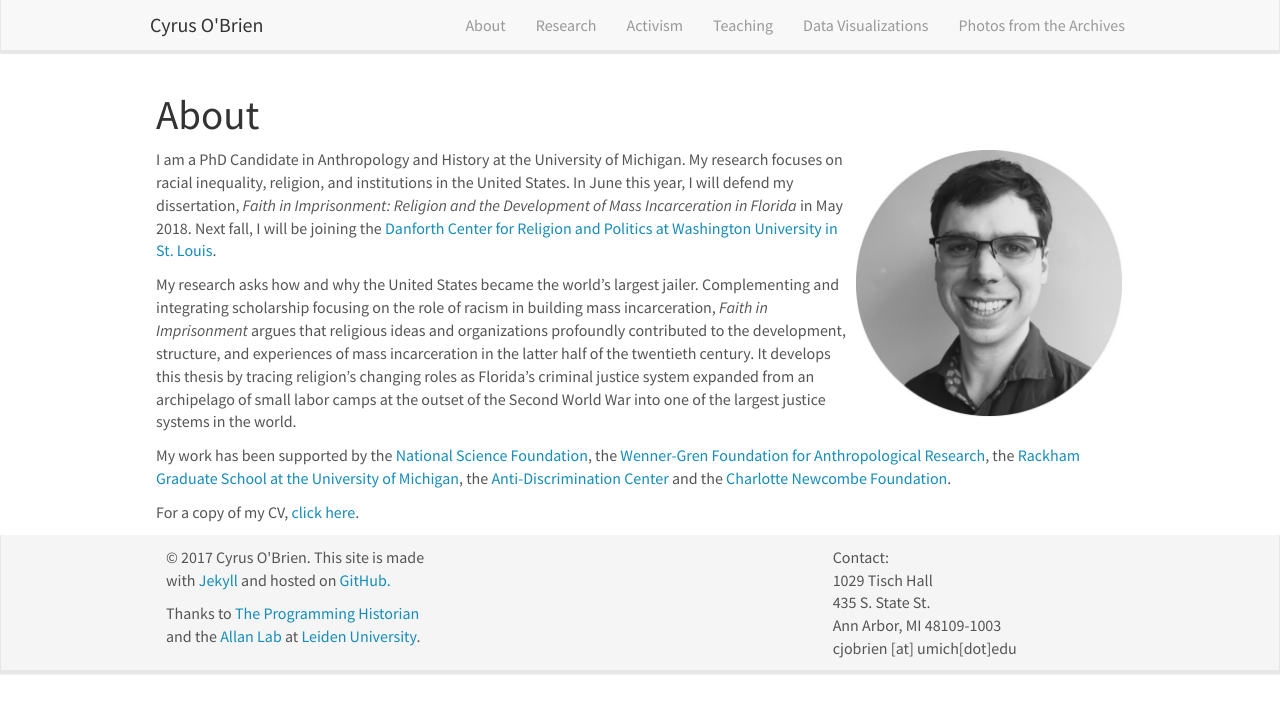
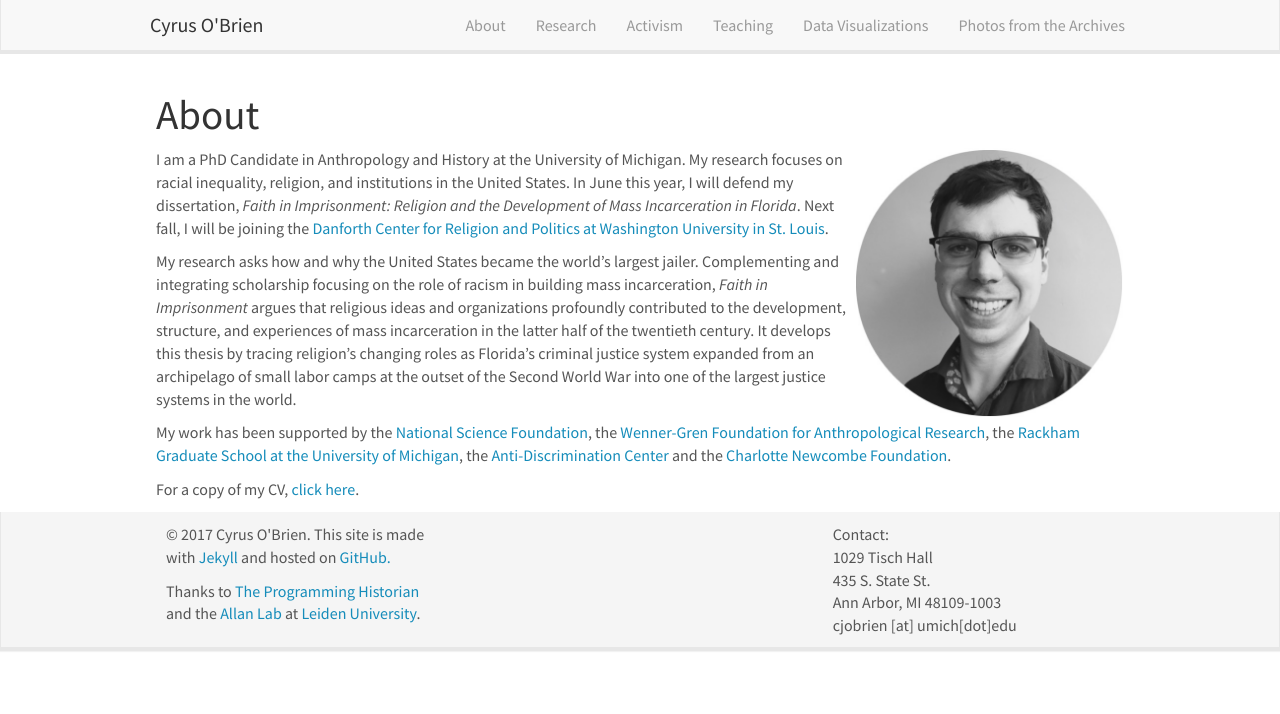
Before and after one commit to cyrusobrien/cyrusobrien, a Jekyll site: the page built from _pages/home.md, in a window 1280 px wide. Shown: the top 714 px of the page. Built offline with Jekyll 4.4.1, drawn with Linux system fonts in a browser that asks for light colours; nearby versions of some CDN libraries.

Commit message:
update affiliation

```diff
--- a/_pages/home.md
+++ b/_pages/home.md
@@ -9,7 +9,7 @@ permalink: /
 # About
 ![]({{ site.url }}{{ site.baseurl }}/images/webportrait.jpg){: style="width: 270px; float: right; border: 10px;"}
 
-I am a PhD Candidate in Anthropology and History at the University of Michigan. My research focuses on racial inequality, religion, and institutions in the United States. In June this year, I will defend my dissertation, _Faith in Imprisonment: Religion and the Development of Mass Incarceration in Florida_ in May 2018. Next fall, I will be joining the [Danforth Center for Religion and Politics at Washington University in St. Louis](http://rap.wustl.edu/john-c-danforth-center-on-religion-and-politics-awards-four-postdoctoral-fellowships-for-2018-2020/).
+I am a PhD Candidate in Anthropology and History at the University of Michigan. My research focuses on racial inequality, religion, and institutions in the United States. In June this year, I will defend my dissertation, _Faith in Imprisonment: Religion and the Development of Mass Incarceration in Florida_. Next fall, I will be joining the [Danforth Center for Religion and Politics at Washington University in St. Louis](http://rap.wustl.edu/john-c-danforth-center-on-religion-and-politics-awards-four-postdoctoral-fellowships-for-2018-2020/).
 
 My research asks how and why the United States became the world’s largest jailer. Complementing and integrating scholarship focusing on the role of racism in building mass incarceration, _Faith in Imprisonment_ argues that religious ideas and organizations profoundly contributed to the development, structure, and experiences of mass incarceration in the latter half of the twentieth century. It develops this thesis by tracing religion’s changing roles as Florida’s criminal justice system expanded from an archipelago of small labor camps at the outset of the Second World War into one of the largest justice systems in the world.
 
```
